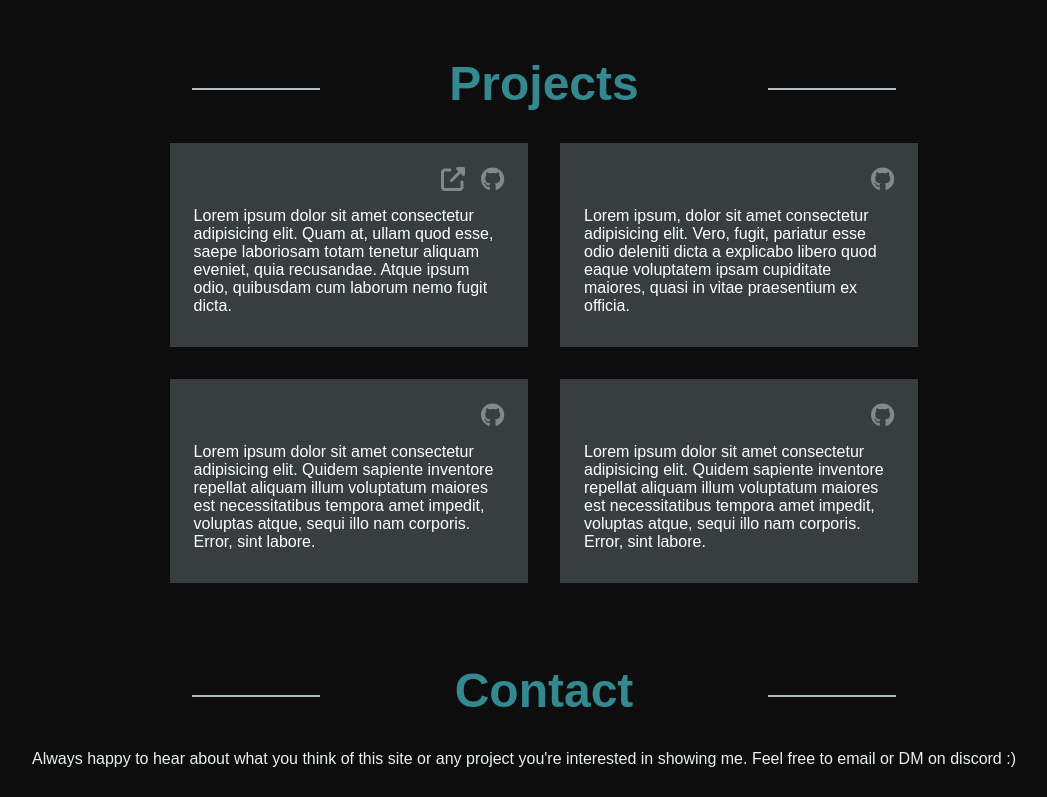
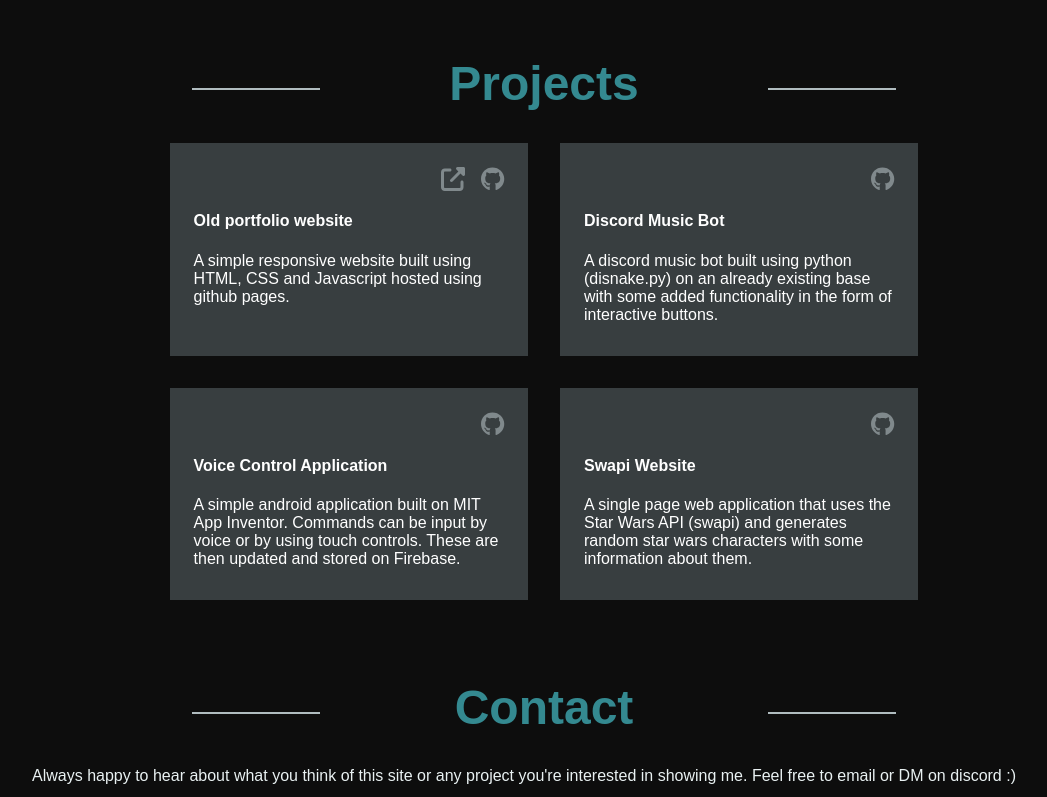
Before and after one commit to PinetheApple/pinetheapple_2, a Gatsby site: page / in a window 1280 px wide. Shown: the part 874-1671 px from the top of the page, without its empty margins (96-1143 px from the left). Built offline with nearby package versions, Linux system fonts and the light colour scheme; Gatsby itself is replaced by a stand-in of ours; a web font is replaced by a local one.

Commit message:
projects in proj_data.js -> used map() to render

```diff
--- /dev/null
+++ b/src/components/proj_data.js
@@ -0,0 +1,48 @@
+const projs = [
+    {
+        links:[
+            {
+                label:"website link",
+                address:"https://pinetheapple.github.io/PinetheApple_v1.github.io/",
+            },
+            {
+                label:"github repository link",
+                address:"https://github.com/PinetheApple/PinetheApple_v1.github.io",
+            }
+        ],
+        title:"Old portfolio website",
+        description:"A simple responsive website built using HTML, CSS and Javascript hosted using github pages."
+    },
+    {
+        links:[
+            {
+                label:"github repository link",
+                address:"https://github.com/PinetheApple/DiscordMusicBot",
+            }
+        ],
+        title:"Discord Music Bot",
+        description:"A discord music bot built using python (disnake.py) on an already existing base with some added functionality in the form of interactive buttons."
+    },
+    {
+        links:[
+            {
+                label:"github repository link",
+                address:"https://github.com/PinetheApple/VC-Robot",
+            }
+        ],
+        title:"Voice Control Application",
+        description:"A simple android application built on MIT App Inventor. Commands can be input by voice or by using touch controls. These are then updated and stored on Firebase."
+    },
+    {
+        links:[
+            {
+                label:"github repository link",
+                address:"https://github.com/PinetheApple/swapi",
+            }
+        ],
+        title:"Swapi Website",
+        description:"A single page web application that uses the Star Wars API (swapi) and generates random star wars characters with some information about them."
+    },
+]
+
+export { projs }
--- a/src/components/projects.js
+++ b/src/components/projects.js
@@ -6,40 +6,35 @@ import {
   proj,
   projlinks
 } from '../components/styles/layout.module.css'
+import { projs } from './proj_data'
 
 const Projects = ({ id }) =>{
     return (
         <section id={ id }>
             <h2>Projects</h2>
+            <div className={ projlist }>
+                {
+                    projs.map(project => {
+                        return(
+                            <div className={ proj }>
+                                <div className={ projlinks }>
+                                    {
+                                        project.links.map(link => {
+                                            return(
+                                                <a href={link.address} target="_blank"><FontAwesomeIcon icon={(link.label.startsWith('github'))? ['fab', 'github']:'up-right-from-square'} title={link.label} size='xl'/></a>
+                                            )
+                                        })
+                                    }
+                                </div>
 
-                <div className={projlist}>
-                    <div className={proj}>
-                        <div className={projlinks}>
-                            <a href="/" target="_blank"><FontAwesomeIcon icon={'up-right-from-square'} title='site link' size='xl'/></a>
-                            <a href="/" target="_blank"><FontAwesomeIcon icon={['fab', 'github']} size='xl' title='github profile link' /></a>
-                        </div>
-                        Lorem ipsum dolor sit amet consectetur adipisicing elit. Quam at, ullam quod esse, saepe laboriosam totam tenetur aliquam eveniet, quia recusandae. Atque ipsum odio, quibusdam cum laborum nemo fugit dicta.
-                    </div>
-                    <div className={proj}>
-                        <div className={projlinks}>
-                            <a href="/" target="_blank"><FontAwesomeIcon icon={['fab', 'github']} size='xl' title='github profile link' /></a>
-                        </div>
-                        Lorem ipsum, dolor sit amet consectetur adipisicing elit. Vero, fugit, pariatur esse odio deleniti dicta a explicabo libero quod eaque voluptatem ipsam cupiditate maiores, quasi in vitae praesentium ex officia.
-                    </div>
-                    <div className={proj}>
-                        <div className={projlinks}>
-                            <a href="/" target="_blank"><FontAwesomeIcon icon={['fab', 'github']} size='xl' title='github profile link' /></a>
-                        </div>
-                        Lorem ipsum dolor sit amet consectetur adipisicing elit. Quidem sapiente inventore repellat aliquam illum voluptatum maiores est necessitatibus tempora amet impedit, voluptas atque, sequi illo nam corporis. Error, sint labore.
-                    </div>
-                    <div className={proj}>
-                        <div className={projlinks}>
-                            <a href="/" target="_blank"><FontAwesomeIcon icon={['fab', 'github']} size='xl' title='github profile link' /></a>
-                        </div>
-                        Lorem ipsum dolor sit amet consectetur adipisicing elit. Quidem sapiente inventore repellat aliquam illum voluptatum maiores est necessitatibus tempora amet impedit, voluptas atque, sequi illo nam corporis. Error, sint labore.
-                    </div>
-                </div>
-            </section>
+                                <h4>{ project.title }</h4>
+                                { project.description }
+                            </div>
+                        )
+                    })
+                }
+            </div>
+        </section>
     )
 }
 
--- a/src/components/seo.js
+++ b/src/components/seo.js
@@ -44,3 +44,6 @@ export function Seo(props) {
     </Helmet>
   );
 }
+
+// gatsby-plugin-react-helmet: Gatsby now has built-in support for modyfing
+// the document head. Learn more at https://gatsby.dev/gatsby-head
--- a/src/pages/index.js
+++ b/src/pages/index.js
@@ -12,7 +12,7 @@ const IndexPage = () => {
     <Layout title="Home Page" description="index page">
       <section className={hero}>
         <h1>Jonathan Paul</h1>
-        <p>STUDENT<span>WEB DEVELOPER</span></p>
+        <p>Student<span>Web Developer</span></p>
       </section>
       <section>wip site </section>
       <Projects id='projects'/>
```
